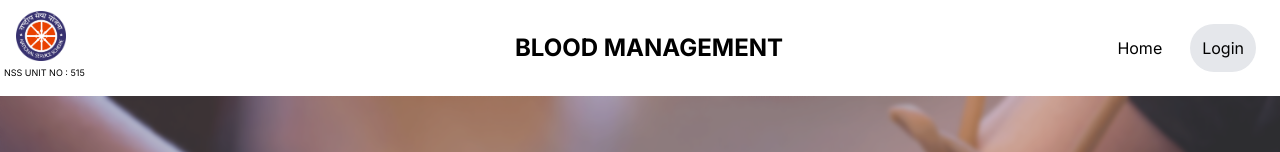
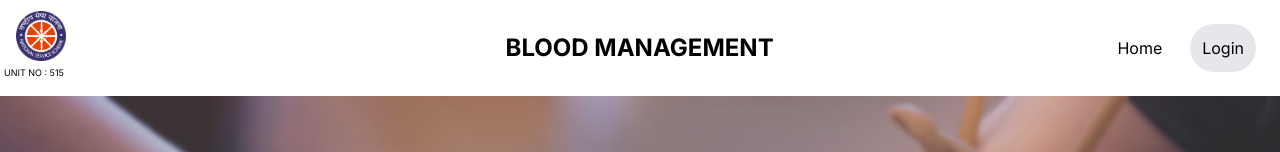
Before and after one commit to jogeorge26/blooddonation2, a Next.js app: page / in a window 1280 px wide. Shown: the top 152 px of the page. Built offline with nearby package versions, Linux system fonts and the light colour scheme; no server answers.

Commit message:
last and final commit

```diff
--- a/app/ui/navbar.js
+++ b/app/ui/navbar.js
@@ -44,7 +44,7 @@ export default function Navbar2() {
       <nav className=" bg-red p-4 flex flex-row justify-between items-center">
         <div className="logo-box">
         <img className="logo" src="nss_logo.png" alt="" />
-        <p className="unit-num">NSS UNIT NO : 515 </p>
+        <p className="unit-num">UNIT NO : 515 </p>
         </div>
 
       <h1 className="text-black pl-2 font-bold text-2xl text1">BLOOD MANAGEMENT</h1>
```
